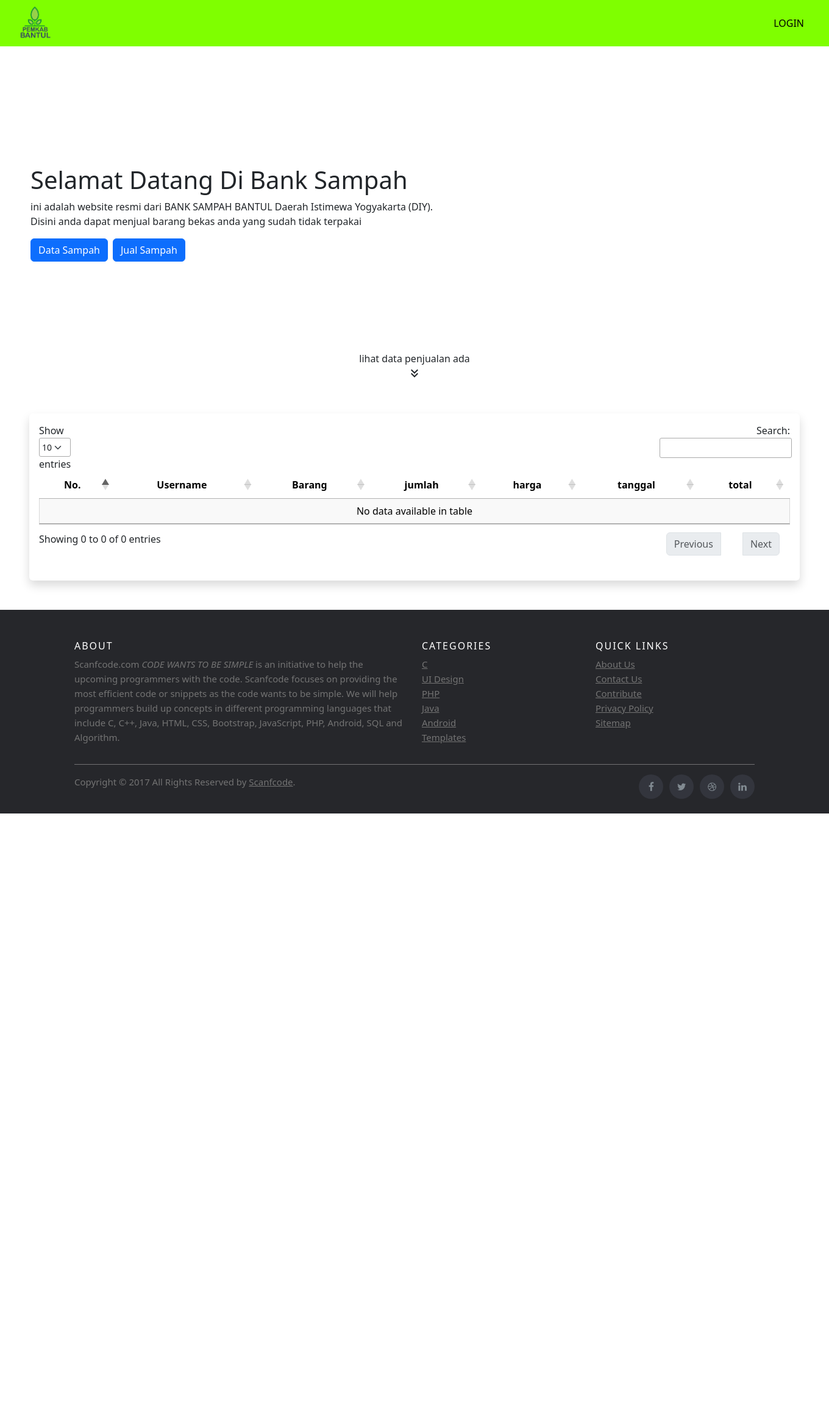
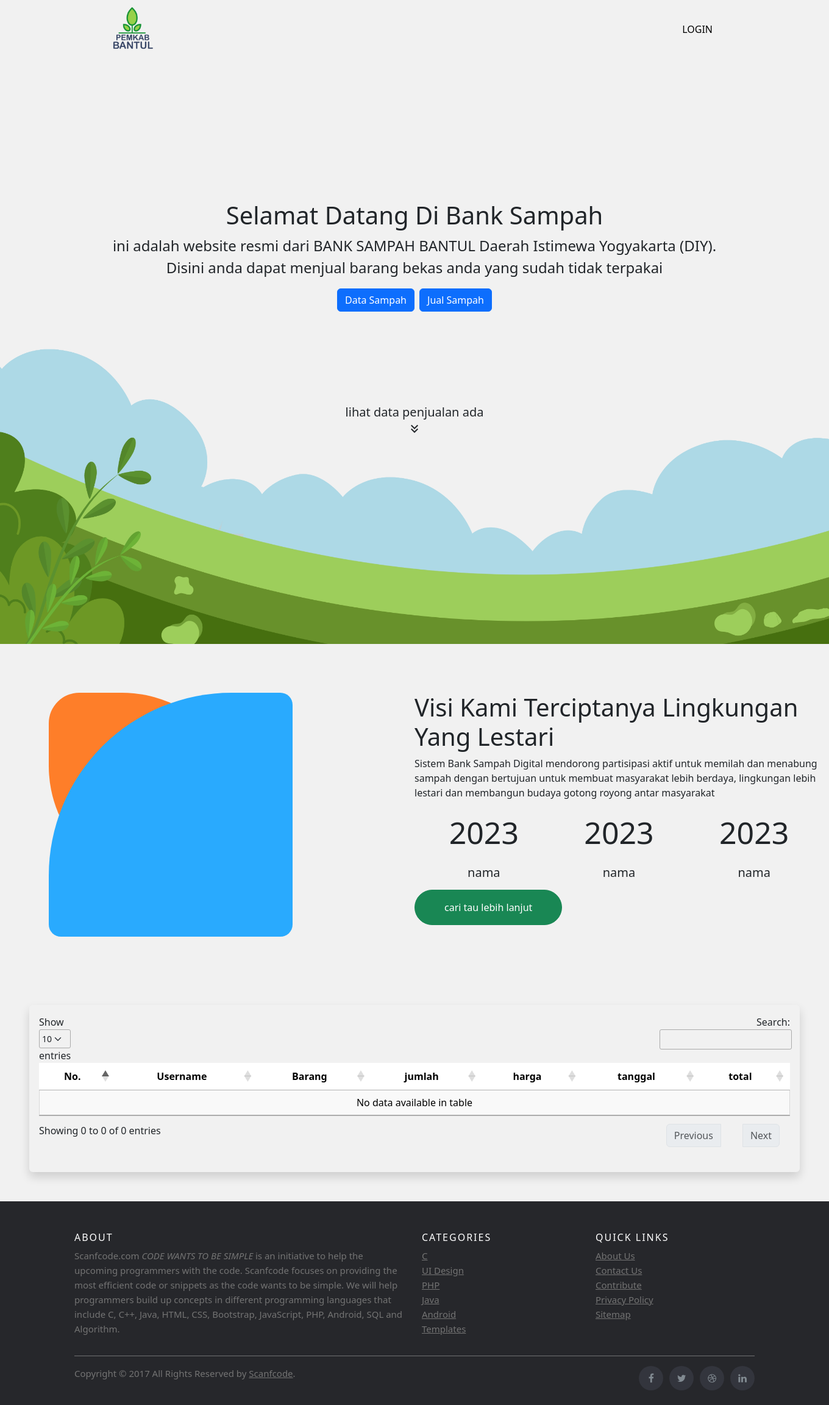
Before and after one commit to Just-Naf/SamBO, a PHP site: page / in a window 1360 px wide. Shown: the whole page at 61% size. Before the commit the page ends 1334 px from the top, so only its background shows below. Run offline with PHP 8.4, Linux system fonts and the light colour scheme; data that the repository does not hold is empty; some libraries are stand-ins or nearby versions.

Commit message:
menambah beberapa element

```diff
--- a/index.php
+++ b/index.php
@@ -24,10 +24,10 @@
 
 </head>
 <body>
-<nav class="navbar navbar-expand-lg px-3" style="background-color: rgba(127, 255, 0, 1.0); position:sticky; top:0;">
-  <div class="container-fluid">
+<nav class="navbar navbar-expand-lg px-3" style="background-color:#ffffff00;">
+  <div class="container-fluid" style="margin: 0px 150px;">
   <a href="index.php">
-    <img src="logo.png" width="60px"/>
+    <img src="logo.png" width="80px"/>
   </a>
     <button class="navbar-toggler" type="button" data-bs-toggle="collapse" data-bs-target="#navbarText" aria-controls="navbarText" aria-expanded="false" aria-label="Toggle navigation">
       <span class="navbar-toggler-icon"></span>
@@ -43,18 +43,49 @@
   </div>
 </nav>
 
-<div class="d-flex align-items-start justify-content-center flex-column"  style="height: 500px; width: 1350px;" >
-    <h1 class="pt-5" style=" padding-left: 50px;">Selamat Datang Di Bank Sampah</h1>
-    <p style=" padding-left: 50px;">ini adalah website resmi dari BANK SAMPAH BANTUL Daerah Istimewa Yogyakarta (DIY).<br>Disini anda dapat menjual barang bekas anda yang sudah tidak terpakai</p>
-   <div class="d-flex flex-row" style=" padding-left: 50px;">
+<div class="d-flex align-items-center justify-content-center flex-column "  style="height: 120vh; width: auto; font-size:x-large;     background-image: url(bg.jpg); background-size:cover;
+" >
+    <h1 class="" style="">Selamat Datang Di Bank Sampah</h1>
+    <p style="text-align:center;">ini adalah website resmi dari BANK SAMPAH BANTUL Daerah Istimewa Yogyakarta (DIY).<br>Disini anda dapat menjual barang bekas anda yang sudah tidak terpakai</p>
+   <div class="d-flex flex-row" style="">
     <a href="data_harga.php" class="btn btn-primary me-2">Data Sampah</a>
-    <a href="form_jual.php" class="btn btn-primary">Jual Sampah</a></div>
+    <a href="form_jual.php" class="btn btn-primary ">Jual Sampah</a></div>
+    <center>
+    <p class="fs-5" style="margin-top:150px; margin-bottom: 100px;">lihat data penjualan ada<br>
+    <span class="material-symbols-outlined">
+    keyboard_double_arrow_down
+    </span></p></center>
 </div>
-<center>
-lihat data penjualan ada<br>
-<span class="material-symbols-outlined">
-keyboard_double_arrow_down
-</span></center>
+
+
+<div class="parent">
+<div class="div1">
+  <div class="dutaSam"></div>
+  <div class="dutaSam2"></div>
+</div>
+<div class="div2">
+  <div class="nas row">
+    <div class="col">
+  <p class="text-center">2023</p>
+  <h5 class="text-center">nama</h5>
+    </div>
+    <div class="col">
+  <p class="text-center">2023</p>
+  <h5 class="text-center">nama</h5>
+    </div>
+    <div class="col">
+  <p class="text-center">2023</p>
+  <h5 class="text-center">nama</h5>
+    </div>
+  </div>
+  <a href="#"class="btn btn-success p-3 mt-2 px-5 rounded-pill">cari tau lebih lanjut</a>
+</div>
+<div class="div3">
+  <h1>Visi Kami Terciptanya Lingkungan Yang Lestari</h1>
+  <p>Sistem Bank Sampah Digital mendorong partisipasi aktif untuk memilah dan menabung sampah dengan bertujuan untuk membuat masyarakat lebih berdaya, lingkungan lebih <br>lestari dan membangun budaya gotong royong antar masyarakat</p>
+</div>
+</div>
+
           <div class="m-5 p-3 shadow rounded" >
 <table id="dt" class="table align-middle cell-border stripe hover">
           <thead>
--- a/login.php
+++ b/login.php
@@ -34,7 +34,7 @@ if (isset($_POST['submit'])) {
     <meta name="viewport" content="width=device-width, initial-scale=1.0">
 
     <link rel="stylesheet" href="https://stackpath.bootstrapcdn.com/font-awesome/4.7.0/css/font-awesome.min.css">
-
+    <link href="https://cdn.jsdelivr.net/npm/bootstrap@5.3.1/dist/css/bootstrap.min.css" rel="stylesheet" integrity="sha384-4bw+/aepP/YC94hEpVNVgiZdgIC5+VKNBQNGCHeKRQN+PtmoHDEXuppvnDJzQIu9" crossorigin="anonymous">
     <link rel="stylesheet" type="text/css" href="style.css">
 
     <title>Skanibar Tutorial</title>
@@ -43,6 +43,8 @@ if (isset($_POST['submit'])) {
     <div class="alert alert-warning" role="alert">
         <?php echo $_SESSION['error']?>
     </div>
+
+
 
     <div class="container">
         <form action="" method="POST" class="login-email">
--- a/package.json
+++ /dev/null
@@ -1,5 +0,0 @@
-{
-  "dependencies": {
-    "bootstrap": "^5.3.1"
-  }
-}
--- a/style.css
+++ b/style.css
@@ -1,3 +1,65 @@
+body {
+  background-color: #F1F1F1;
+}
+
+.hal2 {
+position: relative;
+width: 100vh;
+height: 100vh;
+}
+.hal2_img {
+  display: flex;
+}
+.dutaSam {
+  position: absolute;
+  margin: 5em;
+  width: 25em;
+  height: 25em;
+  background-color: #29aafe;
+  border-radius: 300px 20px 20px;
+  z-index: 2;
+}
+.dutaSam2 {
+  position: absolute;
+  margin: 5em;
+  width: 20em;
+  height: 20em;
+  background-color: #fe7e29;
+  border-radius: 50px 200px 20px;
+  z-index: 1;
+}
+.hal2_tx {
+  margin-left: 35em;
+}
+.hal2_ktk {
+  background-color: #007bb6;
+}
+
+.nas {
+  width: 13.3em;
+  margin-left: 3px;
+  padding: 0;
+  font-size: 50px;
+  border-radius: 15px;
+}
+
+
+.parent {
+  display: grid;
+  grid-template-columns: repeat(4, 1fr);
+  grid-template-rows: repeat(4, 1fr);
+  grid-column-gap: 0px;
+  grid-row-gap: 0px;
+  }
+
+  .div1 { grid-area: 1 / 1 / 5 / 3;}
+  .div2 { grid-area: 3 / 3 / 5 / 5;}
+  .div3 { grid-area: 1 / 3 / 3 / 5; margin-top: 5em;}
+
+
+
+
+
 .site-footer
 {
   background-color:#26272b;
```
Also changed, not shown: bg.jpg (added).
